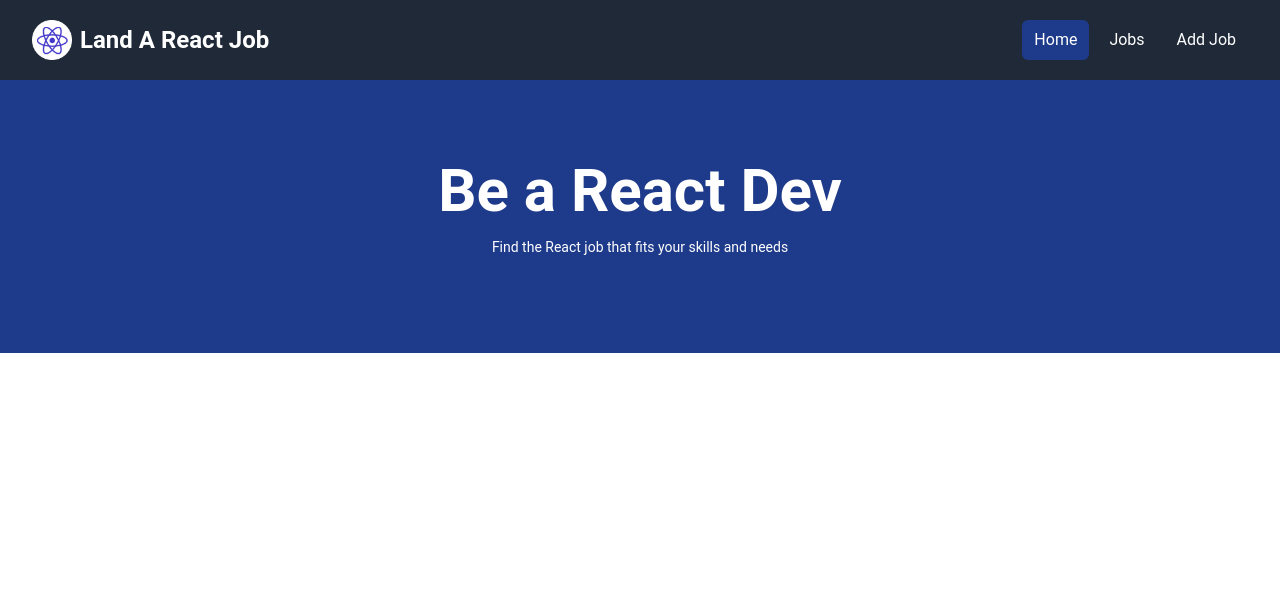
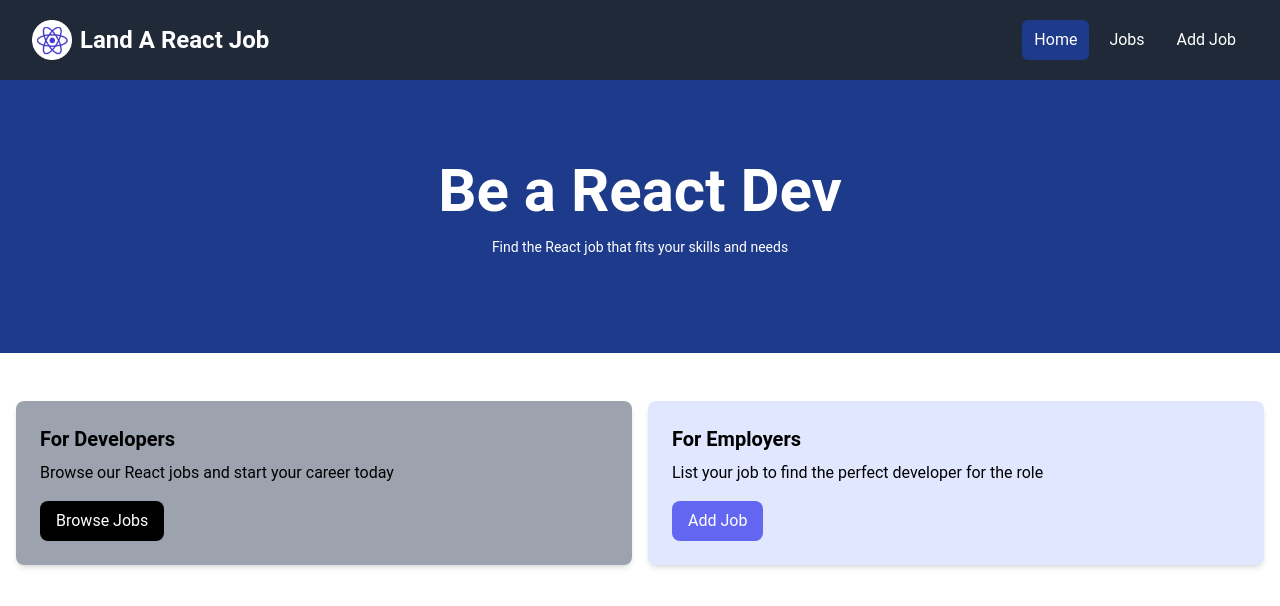
Before and after one commit to amuuo-dev/get-a-job, a React (Vite) app: page / in a window 1280 px wide. Shown: the top 606 px of the page. Built offline with nearby package versions, Linux system fonts and the light colour scheme.

Commit message:
created a page component

```diff
--- a/src/App.jsx
+++ b/src/App.jsx
@@ -1,5 +1,6 @@
 import Navbar from "./components/Navbar";
 import Hero from "./components/Hero";
+import Page from "./components/Page";
 const App = () => {
   return (
     <>
@@ -8,6 +9,7 @@
         title=" Be a React Dev"
         subtitle="Find the React job that fits your skills and needs"
       />
+      <Page />
     </>
   );
 };
--- /dev/null
+++ b/src/components/Page.jsx
@@ -0,0 +1,36 @@
+const Page = () => {
+  return (
+    <section className="py-4">
+      <div className="container-xl lg:container m-auto">
+        <div className="grid grid-cols-1 md:grid-cols-2 gap-4 p-4 rounded-lg">
+          <div className="bg-gray-400 p-6 rounded-lg shadow-md">
+            <h2 className="text-xl font-bold">For Developers</h2>
+            <p className="mt-2 mb-4">
+              Browse our React jobs and start your career today
+            </p>
+            <a
+              href="/jobs.html"
+              className="inline-block bg-black text-white rounded-lg px-4 py-2 hover:bg-gray-700"
+            >
+              Browse Jobs
+            </a>
+          </div>
+          <div className="bg-indigo-100 p-6 rounded-lg shadow-md">
+            <h2 className="text-xl font-bold">For Employers</h2>
+            <p className="mt-2 mb-4">
+              List your job to find the perfect developer for the role
+            </p>
+            <a
+              href="/add-job.html"
+              className="inline-block bg-indigo-500 text-white rounded-lg px-4 py-2 hover:bg-indigo-600"
+            >
+              Add Job
+            </a>
+          </div>
+        </div>
+      </div>
+    </section>
+  );
+};
+
+export default Page;
```
